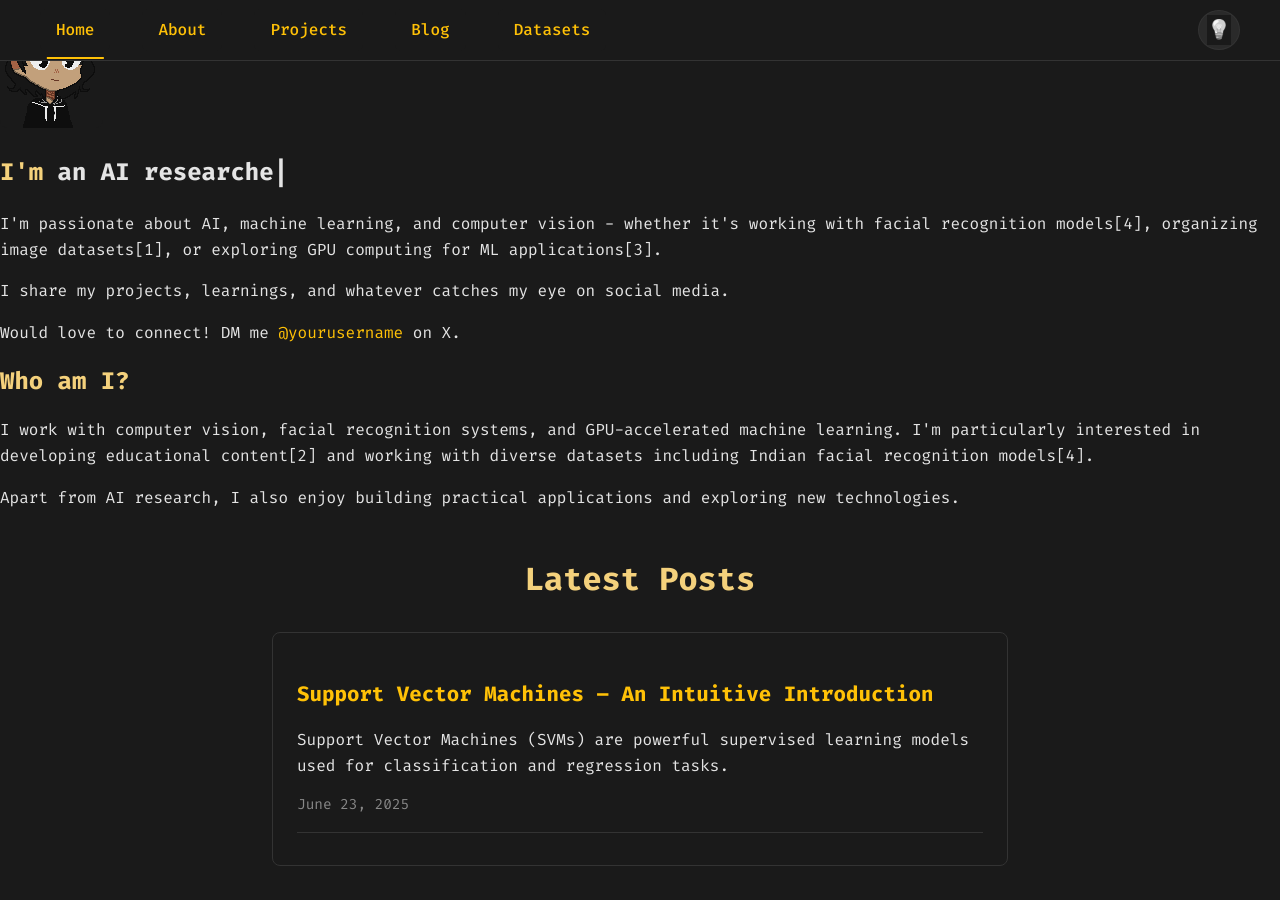
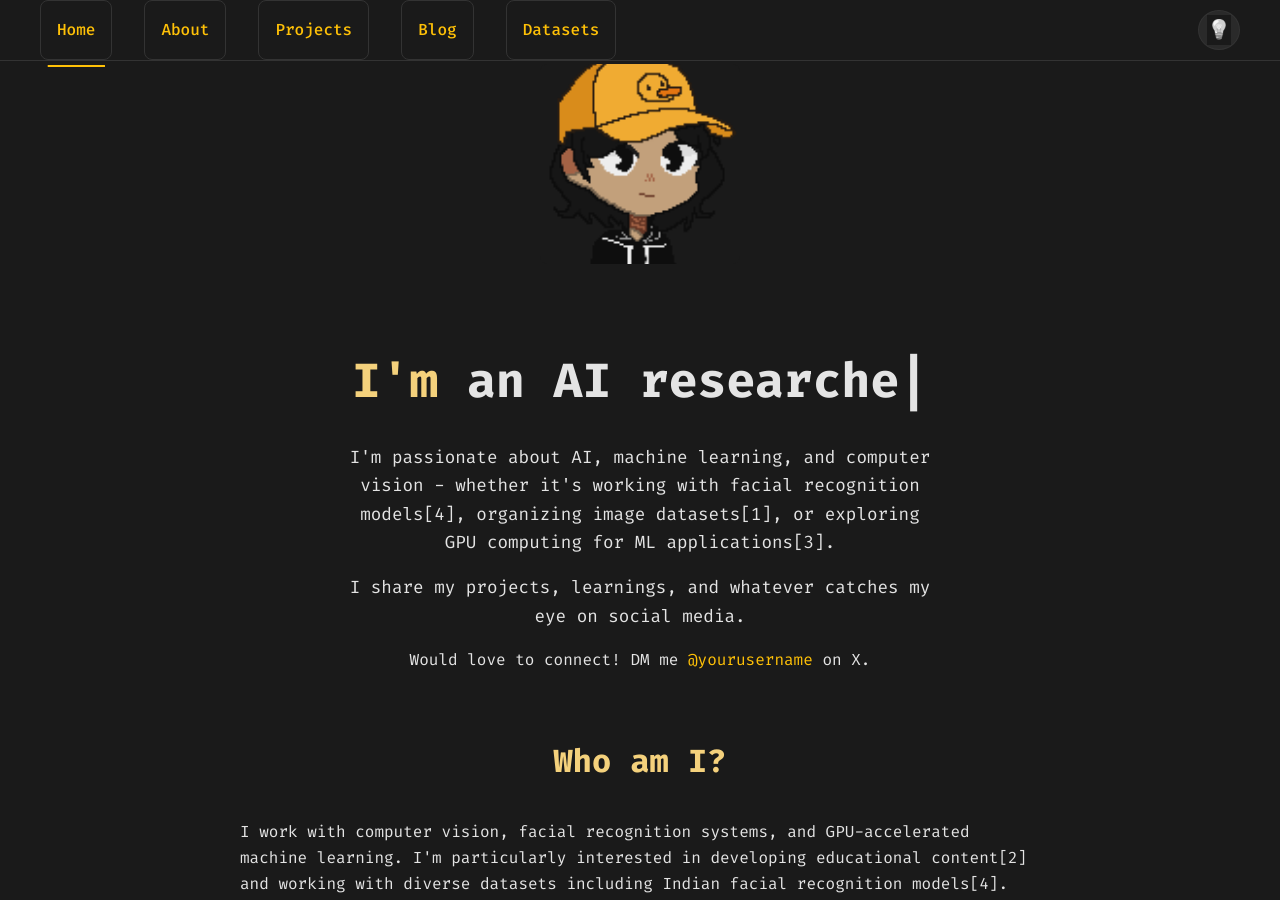
Before and after one commit to shrrynsh/site.github.io, a Jekyll site: the page built from index.md, in a window 1280 px wide and 900 px high. Built offline with Jekyll 4.4.1, drawn with Linux system fonts in a browser that asks for light colours.

Commit message:
Update home.html

```diff
--- a/_layouts/home.html
+++ b/_layouts/home.html
@@ -148,3 +148,5 @@ layout: default
   text-decoration: underline;
 }
 </style>
+
+<link rel="stylesheet" href="{{ '/assets/css/home.css' | relative_url }}">
```
